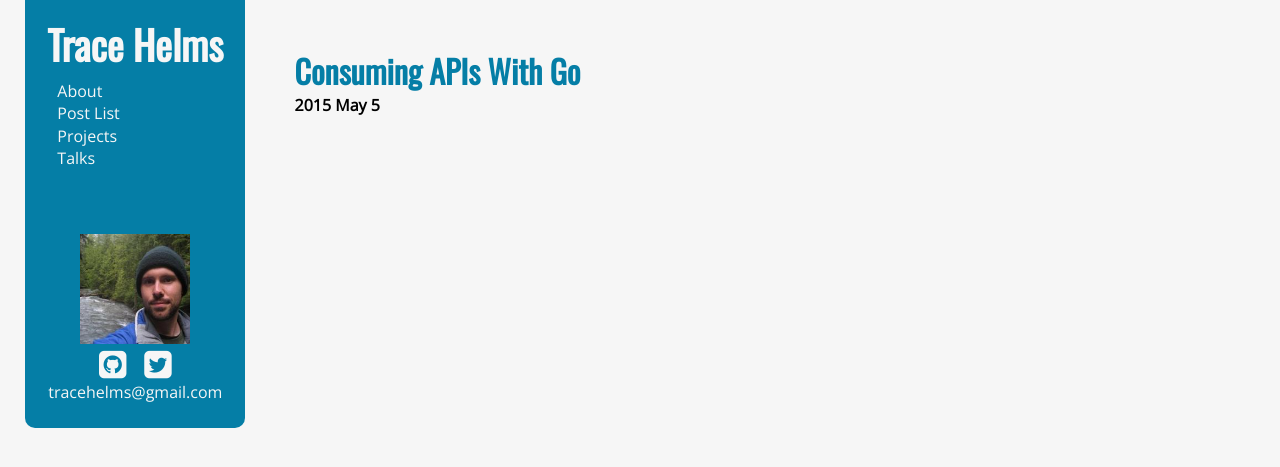
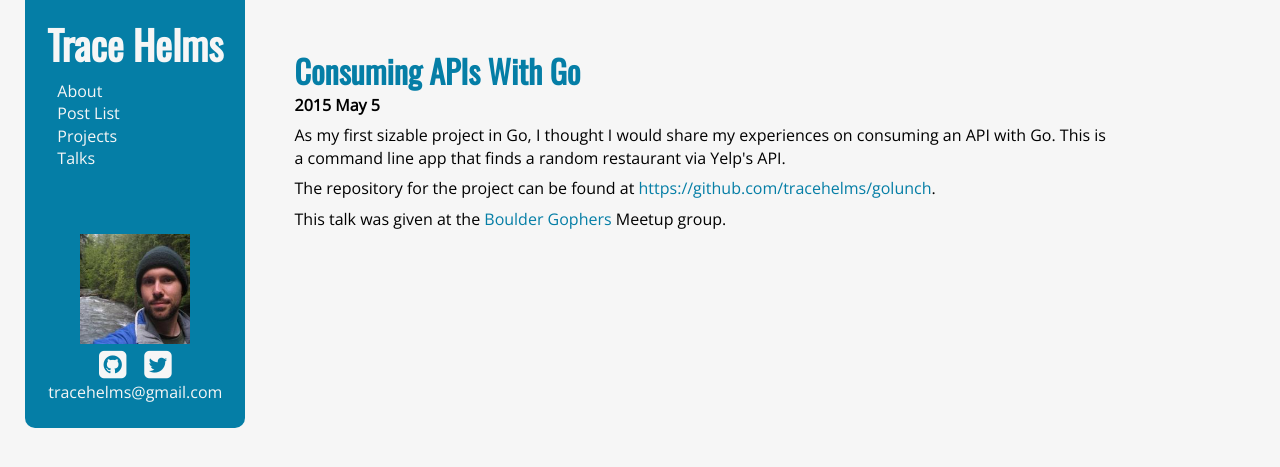
Before and after one commit to tracehelms/tracehelms.github.io, a Jekyll site: the page built from talks.html, in a window 1280 px wide. Shown: the top 467 px of the page. Built offline with Jekyll 4.4.1, drawn with Linux system fonts in a browser that asks for light colours; nearby versions of some CDN libraries; Markdown is read by kramdown in place of the engine named in the settings.

Commit message:
add description for go-api talk

```diff
--- a/talks.html
+++ b/talks.html
@@ -7,5 +7,8 @@ title: Talks
   <div class="post-listing">
     <h1 class="post-title"><a href="https://tracehelms.github.io/talk_consuming_apis_with_go" target="_blank">Consuming APIs With Go</a></h1>
     <p class="post-date">2015 May 5</p>
+    <p>As my first sizable project in Go, I thought I would share my experiences on consuming an API with Go. This is a command line app that finds a random restaurant via Yelp's API.</p>
+    <p>The repository for the project can be found at <a href="https://github.com/tracehelms/golunch" target="_blank">https://github.com/tracehelms/golunch</a>.</p>
+    <p>This talk was given at the <a href="http://www.meetup.com/Boulder-Gophers" target="_blank">Boulder Gophers</a> Meetup group.</p>
   </div>
 </section>
```
